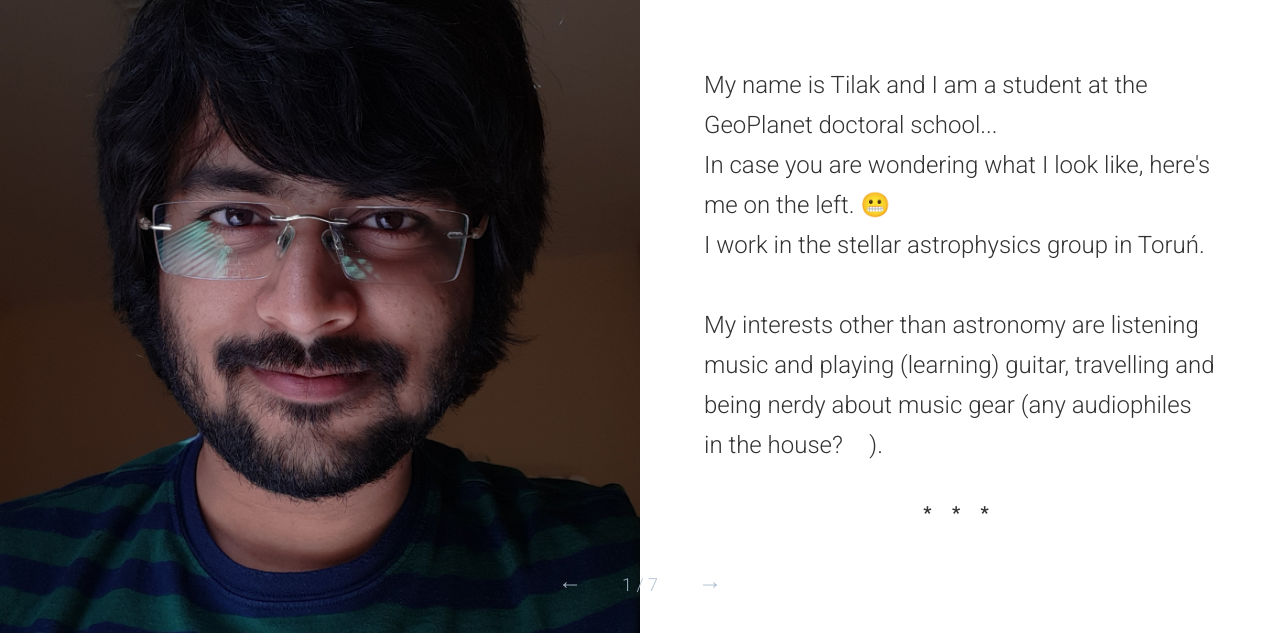
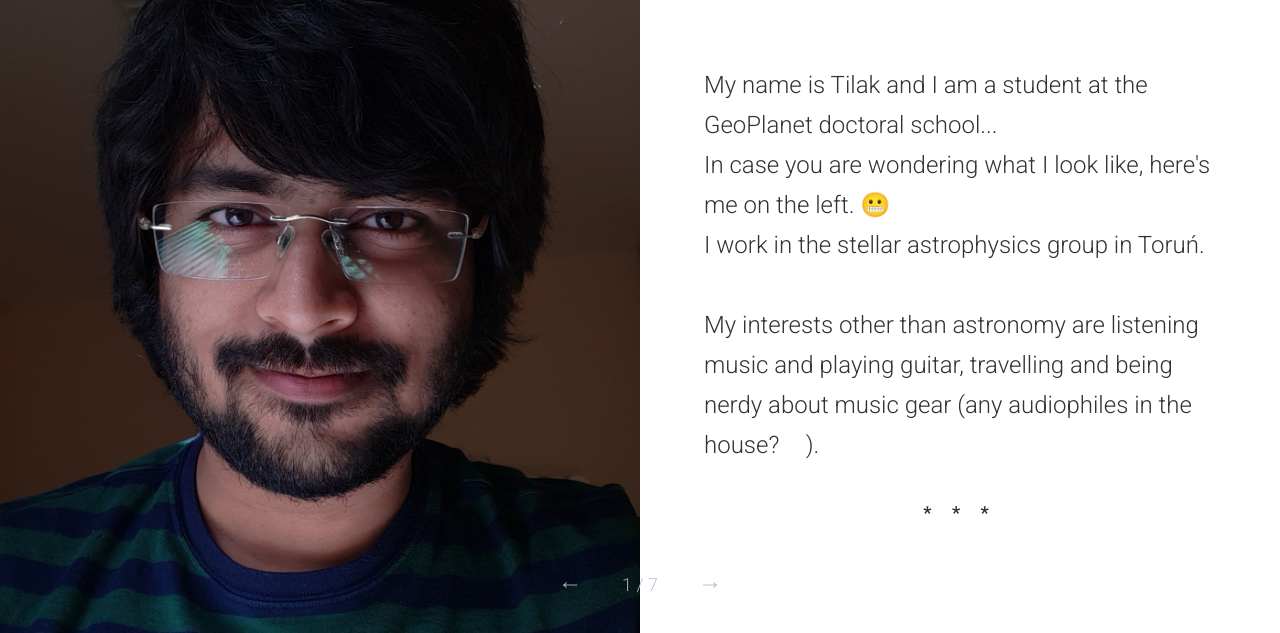
Before and after one commit to tilakpawar/presentation_temp, a plain HTML site: page index.html in a window 1280 px wide. Shown: the part 167-800 px from the top of the page. Drawn offline with Linux system fonts and the light colour scheme; no server answers; a web font is replaced by a local one.

Commit message:
Update index.html

```diff
--- a/index.html
+++ b/index.html
@@ -106,7 +106,7 @@
             <!-- end figure-->
             <div class="flex-content">
               <h2><strong>Hello!</strong> <br> <br></h2>
-              <p class="text-intro">My name is Tilak and I am a student at the GeoPlanet doctoral school... <br>In case you are wondering what I look like, here's me on the left. &#128556; <br> I work in the stellar astrophysics group in Toru&nacute;. <br> <br> My interests other than astronomy are listening music and playing (learning) guitar, travelling and being nerdy about music gear (any audiophiles in the house?<svg class="fa-music">
+              <p class="text-intro">My name is Tilak and I am a student at the GeoPlanet doctoral school... <br>In case you are wondering what I look like, here's me on the left. &#128556; <br> I work in the stellar astrophysics group in Toru&nacute;. <br> <br> My interests other than astronomy are listening music and playing guitar, travelling and being nerdy about music gear (any audiophiles in the house?<svg class="fa-music">
                 <use xlink:href="#fa-music"></use>
               </svg> ).</p>
             <!--  <p>In case you are wondering what I look like, here's me on the left. &#128556;<br> I work in the stellar astrophysics group in Toru&nacute;.</p> -->
```
